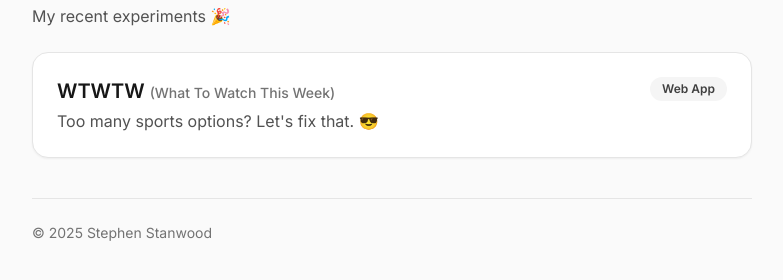
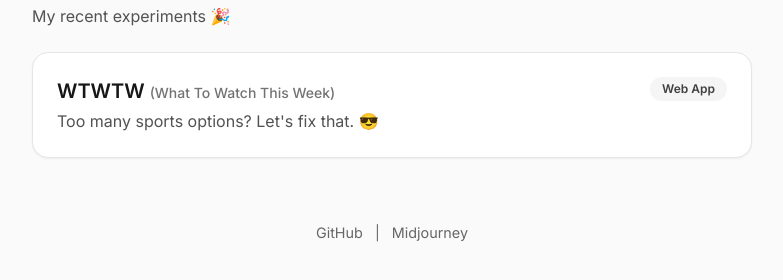
Before and after one commit to stephenstanwood/portfolio, a plain HTML site: page index.html in a window 1280 px wide. Shown: the part 92-372 px from the top of the page, without its empty margins (248-1031 px from the left). Drawn offline with nearby package versions, Linux system fonts and the light colour scheme.

Commit message:
Homepage edits

```diff
--- a/index.html
+++ b/index.html
@@ -48,13 +48,16 @@
       </section>
 
       <!-- Footer -->
-      <footer class="mt-10 border-t border-neutral-200 pt-6 text-sm text-neutral-500">
-        <div class="flex flex-wrap items-center gap-x-3 gap-y-2">
-          <span>© <span id="y"></span> Stephen Stanwood</span>
-        </div>
-      </footer>
+      <footer style="text-align: center; margin-top: 3rem; padding: 1rem; font-size: 0.9rem; color: #666;">
+  <p>
+    <a href="https://github.com/stephenstanwood" target="_blank" style="color: inherit; text-decoration: none; margin: 0 0.5rem;">
+      GitHub
+    </a>
+    |
+    <a href="https://www.midjourney.com/explore?user_id=ad5d707e-4dc7-42e2-a7c8-056f4b89724f" target="_blank" style="color: inherit; text-decoration: none; margin: 0 0.5rem;">
+      Midjourney
+    </a>
+  </p>
+</footer>
     </main>
-
-    <script>document.getElementById('y').textContent = new Date().getFullYear();</script>
-  </body>
 </html>
```
